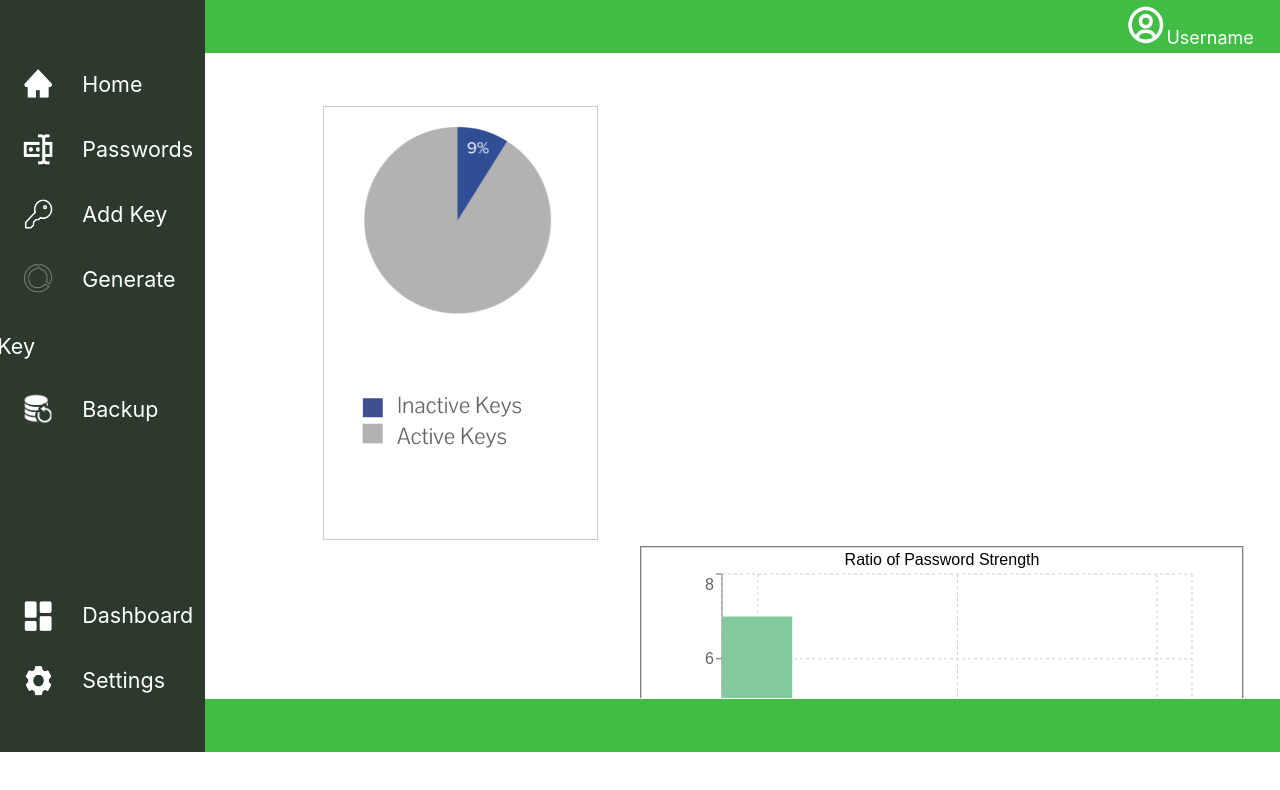
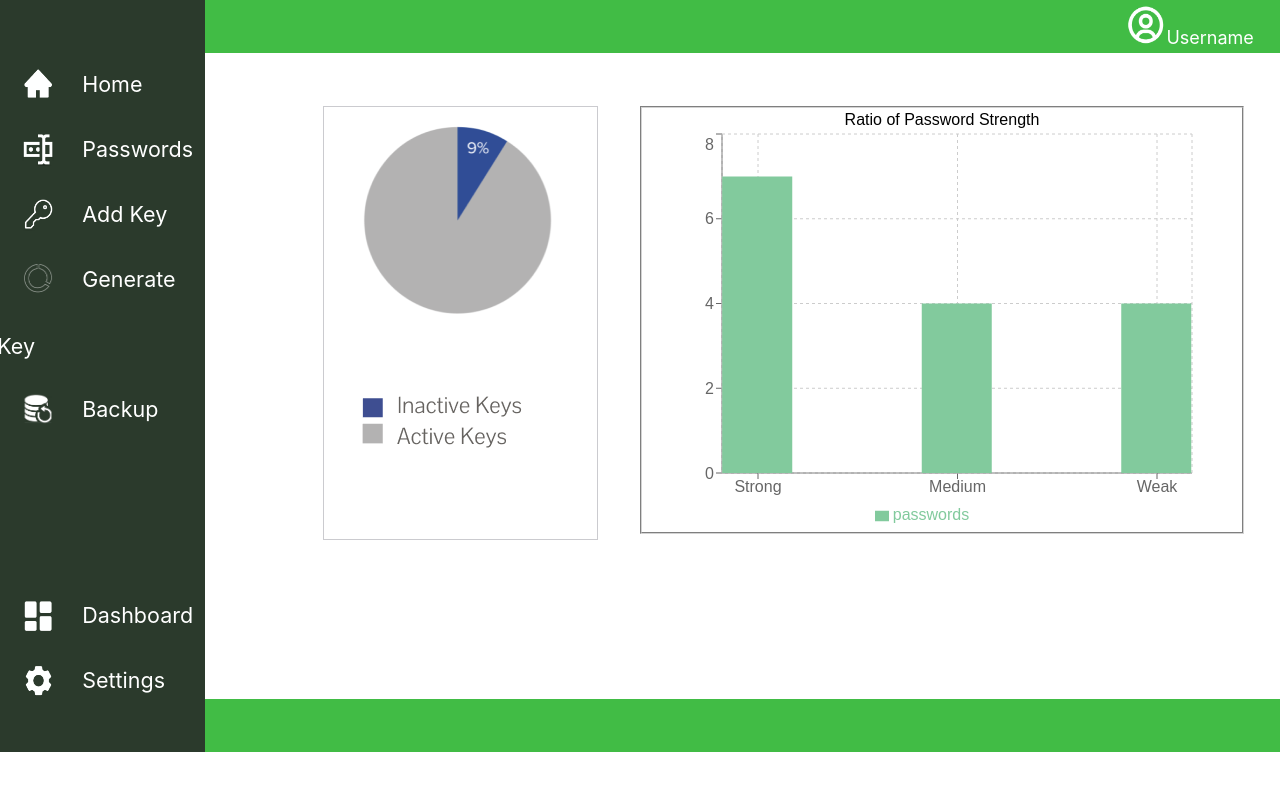
Before and after one commit to kaustav927/PassKey, a Next.js app: page /dashboard in a window 1280 px wide. Shown: the top 790 px of the page. Built offline with nearby package versions, Linux system fonts and the light colour scheme.

Commit message:
polished dashboard (deployed)

```diff
--- a/pages/dashboard.module.css
+++ b/pages/dashboard.module.css
@@ -5,6 +5,7 @@
 .Graph{
      position: absolute;
      left: 50%;
+     top: 0%;
      /* border-style: groove; */
      font-family: sans-serif;
      text-align: center;
```
